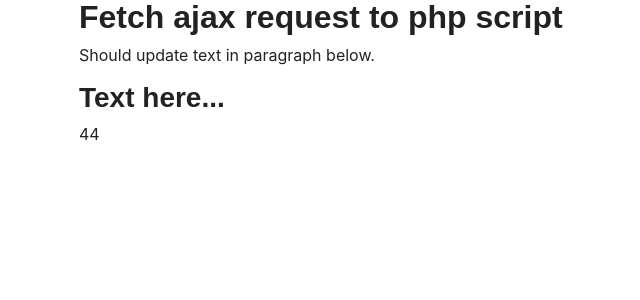
After one commit to AxelZelenskiy/alien.loc, a PHP site: page /ajax/fetch-php.html in a window 1280 px wide. The commit adds this page. Shown: the top 300 px of the page, without its empty margins (6-646 px from the left). Run offline with PHP 8.4, Linux system fonts and the light colour scheme; some web fonts are replaced.

Commit message:
Fetch to PHP-API testing.

```diff
--- /dev/null
+++ b/public/ajax/fetch-php.html
@@ -0,0 +1,28 @@
+<!DOCTYPE html>
+<html lang="en">
+<head>
+	<meta charset="UTF-8">
+	<meta name="viewport" content="width=device-width, initial-scale=1.0">
+	<title>Fetch request to php test</title>
+	<link rel="stylesheet" href="../css/bootstrap.min.css">
+</head>
+<body>
+	<div class="container">
+		<div class="row">
+			<div class="col">
+				<h2>Fetch ajax request to php script</h2>
+				<p>
+					Should update text in paragraph below.
+				</p>
+			</div>
+		</div>
+		<div class="row">
+			<div class="col">
+				<h3>Text here...</h3>
+				<p class="update-me"></p>
+			</div>
+		</div>
+	</div>
+	<script src="../js/ajax/fetch-to-php.js"></script>
+</body>
+</html>
--- /dev/null
+++ b/public/ajax/form.php
@@ -0,0 +1,7 @@
+<?php
+
+if ($_SERVER['REQUEST_METHOD'] === "DELETE") {
+	$data = file_get_contents("php://input");
+	$result = json_decode($data);
+	echo json_encode($result);
+}
--- a/public/index.php
+++ b/public/index.php
@@ -24,6 +24,9 @@
 				</a></li>
 				<li class="list-group-item"><a href="ajax_request.html">XMLHttpRequest Get request to file and parse</a></li>
 				<li class="list-group-item">
+					<a href="ajax/fetch-php.html"> Fetch - php with method delete testing</a>
+				</li>
+				<li class="list-group-item">
 					<a href="anim-frame.html">Тестирование requestAnimationFrame из JS</a>
 				</li><li class="list-group-item">
 					<a href="anim-frame2.html">Тестирование requestAnimationFrame 2 из JS</a>
--- /dev/null
+++ b/public/js/ajax/fetch-to-php.js
@@ -0,0 +1,18 @@
+"use strict";
+
+let elementToUpdate = document.querySelector('p.update-me');
+
+
+fetch('/ajax/form.php',{
+			method: "DELETE",
+            headers: {
+                'Content-Type': 'application/json'
+            },
+            body: JSON.stringify({id:44})
+        })
+.then(response => response.json())
+.then(data =>
+	{
+		console.log(data);
+		elementToUpdate.innerHTML = data.id;
+	});
```
